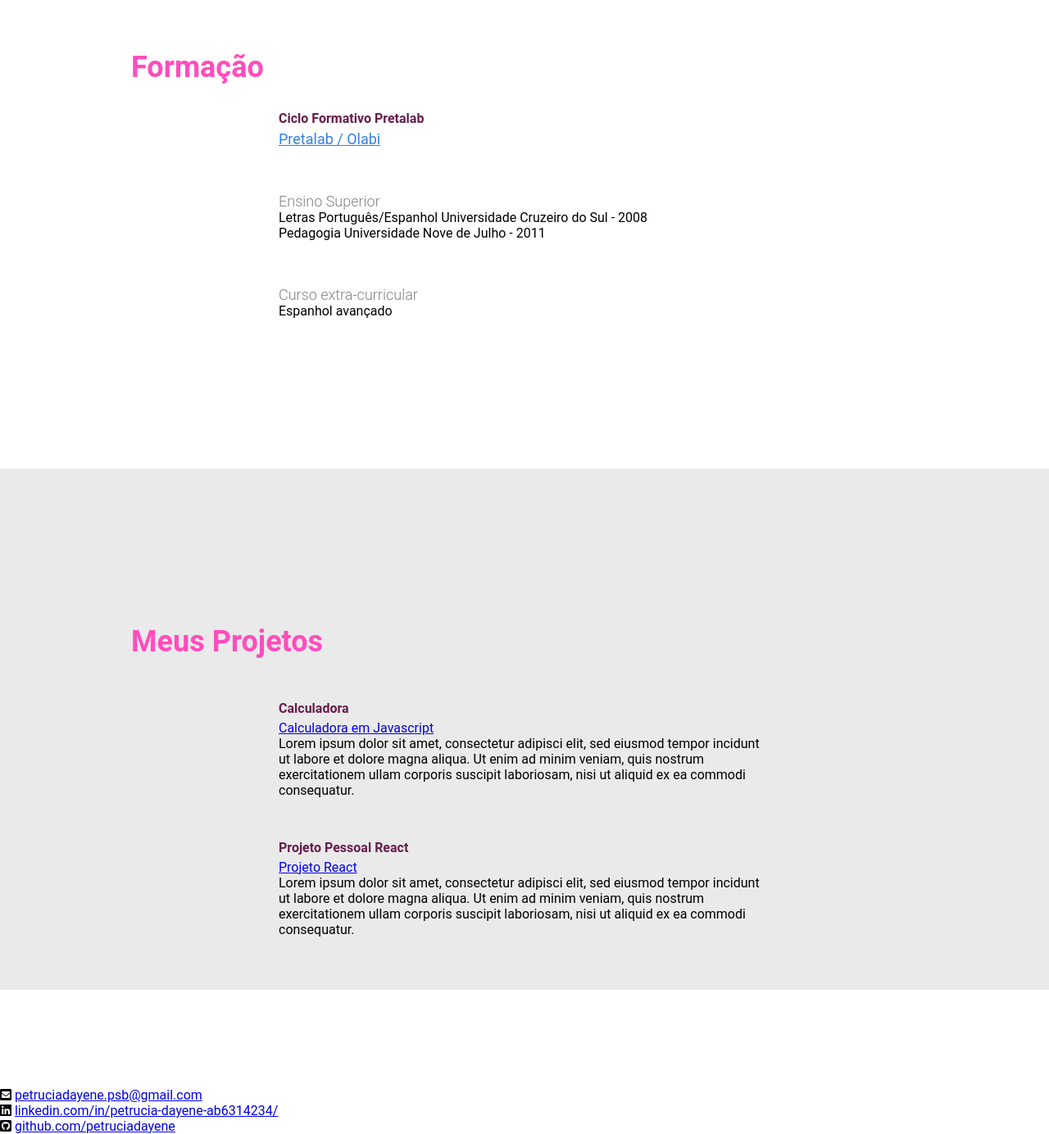
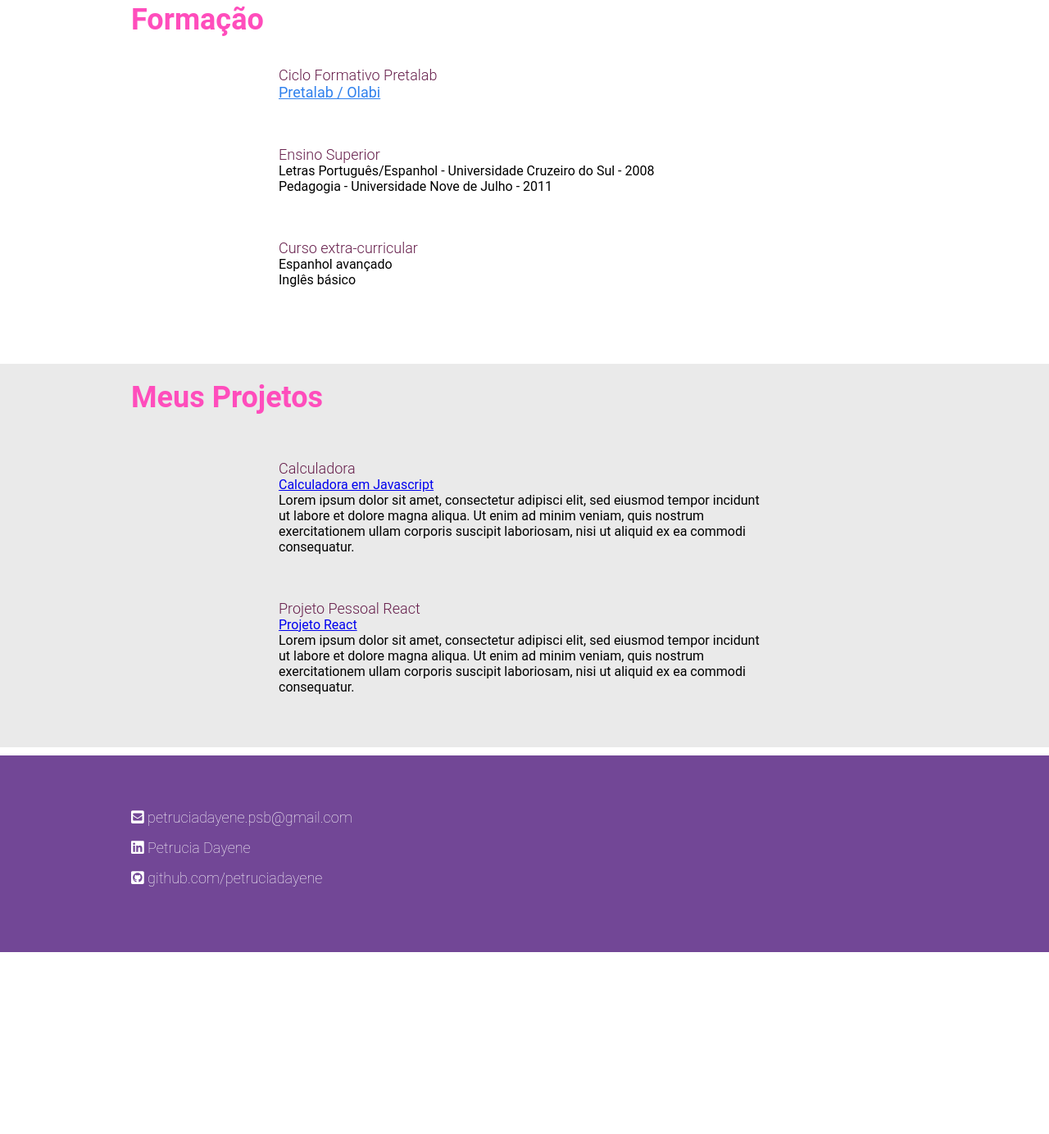
Before and after one commit to petruciadayene/portfolio-petrucia-dayene-pretalab, a plain HTML site: page index.html in a window 1280 px wide. Shown: the part 719-2103 px from the top of the page at 82% size. After the commit the page ends 1881 px from the top, so only its background shows below. Drawn offline with Linux system fonts and the light colour scheme.

Commit message:
atualizacao

```diff
--- a/index.html
+++ b/index.html
@@ -38,8 +38,9 @@
                     <h2 class="profissao">Desenvolvedora Front-End</h2></br>
                 </div>
                 <div class="texto-sobre">
-                    Trabalho como professora de ensino fundamental 1 atuando como professora polivante
-                    e professora de espanhol. Meu objetivo é fazer transição de carreira e atuar como dev.
+                    Petrucia tem 39 anos, é de São Paulo, trabalha como professora de ensino fundamental 1 atuando como professora polivante
+                    e professora de espanhol. </br>
+                Seu objetivo é fazer transição de carreira e atuar como dev.
 
                 </div>
             </div>
@@ -47,12 +48,12 @@
 
         </section>
     </br>
-        <section>
+        <section id="formacao">
         <div class="container article-lista">
         <div>
             <h3 class="topico-principal">Formação</h3>
         </div>
-        <div class="lista-item">
+          <div class="lista-item">
             <ul>
                 <li>
                     <p class="lista-titulo">Ciclo Formativo Pretalab</p>
@@ -61,16 +62,17 @@
             </br>
                     <h3 class="lista-descricao">Ensino Superior</h3>
                     <li>
-                    <p>Letras Português/Espanhol  Universidade Cruzeiro do Sul - 2008</p>
-                    <p>Pedagogia  Universidade Nove de Julho - 2011</p>
+                    <p>Letras Português/Espanhol - Universidade Cruzeiro do Sul - 2008</p>
+                    <p>Pedagogia - Universidade Nove de Julho - 2011</p>
                     </li>
                 </br>
                     <h3 class="lista-descricao">Curso extra-curricular</h3>
                     <li>
                     <p>Espanhol avançado</p>
+                    <p>Inglês básico</p>
                 </li>
             </ul>
-        </div>
+         </div>
     </section>
 </br>
 
@@ -104,31 +106,28 @@
 </div>
 </div>
 </section>
+</main>
+</body>
 
-    </main>
-</br>
-
- <footer>
-     <div id="contato">
-        <ul>
+ <footer class="footer" id="contato">
+     <div class="container">
+        <ul class="lista-footer">
             <li >
                 <i class="fas fa-envelope-square"></i>
-                <a href="mailto:petruciadayene.psb@gmail.com">petruciadayene.psb@gmail.com</a>
+                <a href="mailto:petruciadayene.psb@gmail.com" target="_blank" class="links"> petruciadayene.psb@gmail.com</a>
             </li>
 
             <li>
                 <i class="fab fa-linkedin"></i>
-                <a href="https://www.linkedin.com/in/petrucia-dayene-ab6314234/" target="_blank">linkedin.com/in/petrucia-dayene-ab6314234/</a>
+                <a href="https://www.linkedin.com/in/petrucia-dayene-ab6314234/" target="_blank" class="links"> Petrucia Dayene</a>
             </li>
 
             <li>
                 <i class="fab fa-github-square"></i>
-                <a href="https://github.com/petruciadayene" target="_blank">github.com/petruciadayene</a>
+                <a href="https://github.com/petruciadayene" target="_blank" class="links"> github.com/petruciadayene</a>
             </li>
         </ul>
     </div>
-    <footer>
+</footer>
 
-    </footer>
-</body>
 </html>
--- a/style.css
+++ b/style.css
@@ -68,7 +68,7 @@ li{
 }
 
 .profissao {
-    color: #C6B5D5;
+    color: #661e4b;
     height: 60px;
 }
 
@@ -80,8 +80,8 @@ li{
 
 .article-lista {
     display: flex;
-    margin-top: 100px;
-    margin-bottom: 100px;
+    margin-top: 10px;
+    margin-bottom: 10px;
     flex-direction: column;
 }
 .lista-item {
@@ -95,10 +95,11 @@ li{
 }
 
 .lista-titulo {
-    margin-bottom: 5px;
-    font-size: 16px;
+    font-size: 18px;
+    margin-top: 5px;
+    line-height: 20px;
     color: #661e4b;
-    font-weight: 700;
+    font-weight: 300;
    }
 
 .lista-local {
@@ -111,7 +112,7 @@ li{
     font-size: 18px;
     margin-top: 5px;
     line-height: 20px;
-    color: #828282;
+    color: #661e4b;
     font-weight: 300;
     }
 
@@ -120,12 +121,33 @@ img{
     height:150px;
     margin: auto;
     text-align: center;
-    border-radius: 100px;
+    border-radius: 50px;
     display: block;
 }
 
 #projetos{
     background-color: #EAEAEA;
-    padding-top: 90px;
+    padding-top: 10px;
+}
 
+.footer{
+    background-color: #724796;
+    height: 30vh;
+    display: flex;
+    align-items: center;
 }
+
+.lista-footer li{
+color: #ffffff;
+font-weight: 100;
+font-size: 18px;
+margin-bottom: 16px;
+margin-right: 5px
+display: flex;
+align-items: center;
+}
+
+.links{
+    text-decoration:none;
+    color: white;
+}
```
